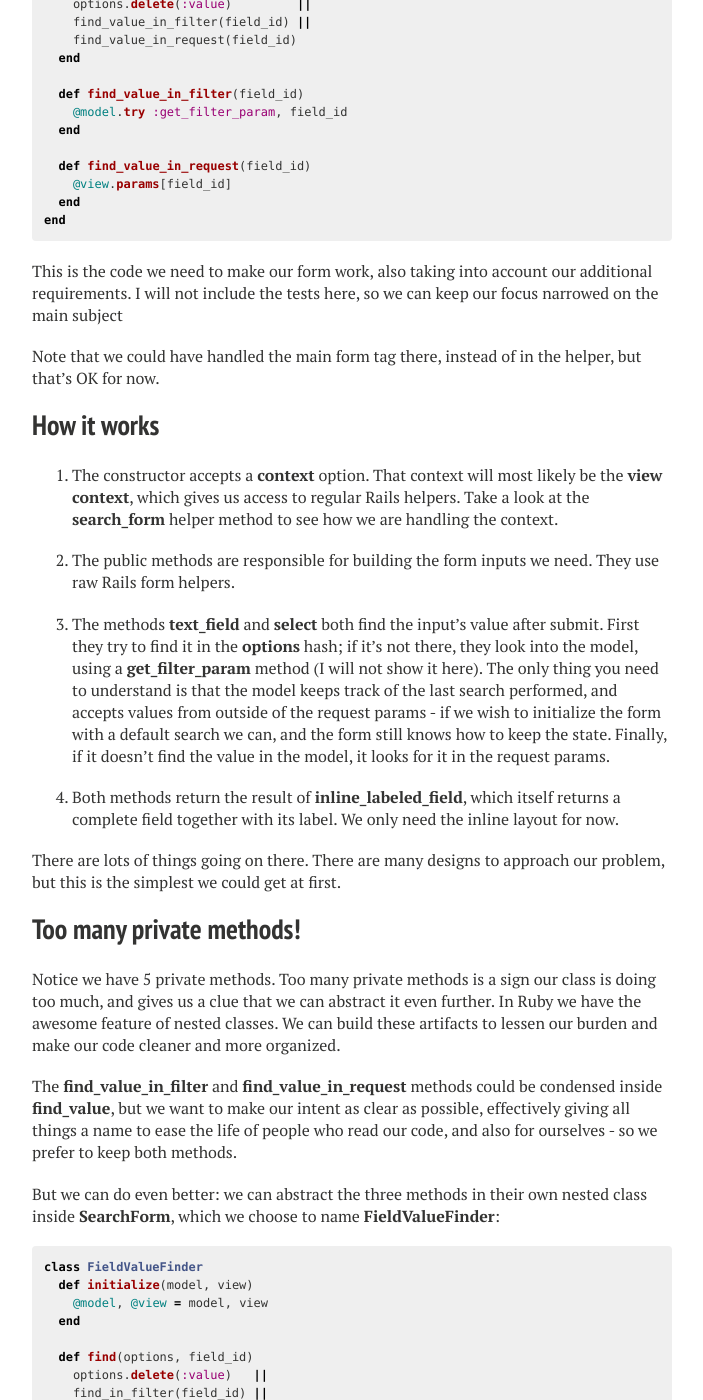
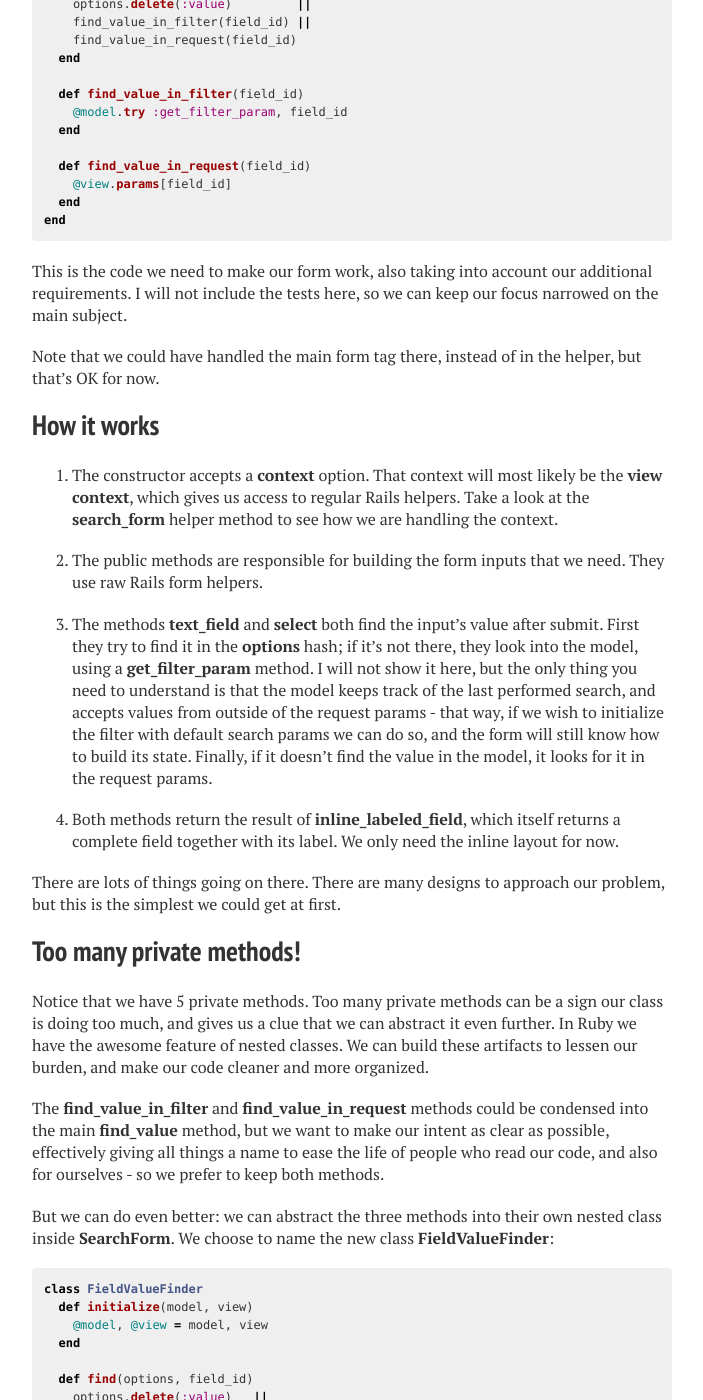
Before and after one commit to thiagoa/thiagoa.github.io, a Jekyll site: the page built from _posts/2014-11-07-too-many-private-methods.markdown, in a window 1280 px wide and 1400 px high, scrolled down 2246 px. Shown: the whole window, without its empty margins (288-991 px from the left). Built offline with Jekyll 4.4.1, drawn with Linux system fonts in a browser that asks for light colours; nearby versions of some CDN libraries; comment, search, counter and statistics services are not loaded; some of the changed text lies outside the part shown.

Commit message:
Quick revision of the last post

```diff
--- a/_posts/2014-11-07-too-many-private-methods.markdown
+++ b/_posts/2014-11-07-too-many-private-methods.markdown
@@ -28,17 +28,17 @@ My first step was to think about the form builder at a higher level. How would I
 <% end %>
 {% endhighlight %}
 
-That looks clean and good. The **by\_term** and **by\_status** parameters point to ActiveRecord scopes, related
-to the **@model** object. There is custom code in the backend responsible for securely performing searches,
-using those scopes - I will not show the code here for brevity purposes.
+That looks clean and good. The **by\_term** and **by\_status** parameters point to ActiveRecord scopes related
+to the **@model** object. There is some code in the backend responsible for securely performing searches
+using those scopes - I will not show the code here due to brevity purposes.
 
 Besides building the form fields, here are some additional requirements:
 
 - Each field must accept an **options** hash, just like the existing Rails form helpers.
-- It must automatically fill in each field value after submit, gracefully keeping up with the form state.
-- You are not required to pass a model, it is optional. The model can be used to help with building
-  the form state, but the implementation must know how to search for the input's value attribute in
-  other sources.
+- It must automatically fill in each field's value after submit, gracefully keeping up with the form state.
+- You are not required to pass a model, it is optional. The model can be used to help building
+  the current form state, but the implementation must know other sources where to search for the input's value
+  attribute.
 
 ## Coding our form builder
 
@@ -59,7 +59,7 @@ module FormHelper
 end
 {% endhighlight %}
 
-This helper method builds our input fields, wrapping them inside a form tag.
+This helper method builds the HTML for our input fields, wrapping it inside a form tag.
 As a next step we will build the *SearchForm* class:
 
 {% highlight ruby %}
@@ -128,8 +128,9 @@ class SearchForm
 end
 {% endhighlight %}
 
-This is the code we need to make our form work, also taking into account our additional requirements.
-I will not include the tests here, so we can keep our focus narrowed on the main subject
+This is the code we need to make our form work, also taking into account our
+additional requirements. I will not include the tests here, so we can keep our focus
+narrowed on the main subject.
 
 Note that we could have handled the main form tag there, instead of in the helper, but
 that's OK for now.
@@ -140,16 +141,16 @@ that's OK for now.
    which gives us access to regular Rails helpers. Take a look at the **search\_form** helper method
    to see how we are handling the context.
 
-2. The public methods are responsible for building the form inputs we need. They use raw Rails
+2. The public methods are responsible for building the form inputs that we need. They use raw Rails
    form helpers.
 
 3. The methods **text_field** and **select** both find the input's value after submit. First
    they try to find it in the **options** hash; if it's not there, they look into the
-   model, using a **get_filter_param** method (I will not show it here).
-   The only thing you need to understand is that the model keeps track of the last search performed,
-   and accepts values from outside of the request params - if we wish to initialize the form with a default
-   search we can, and the form still knows how to keep the state. Finally, if it doesn't find the value
-   in the model, it looks for it in the request params.
+   model, using a **get_filter_param** method. I will not show it here, but the only thing you need
+   to understand is that the model keeps track of the last performed search, and accepts values
+   from outside of the request params - that way, if we wish to initialize the filter with default
+   search params we can do so, and the form will still know how to build its state. Finally,
+   if it doesn't find the value in the model, it looks for it in the request params.
 
 4. Both methods return the result of **inline\_labeled\_field**, which itself returns a complete field together
    with its label. We only need the inline layout for now.
@@ -159,17 +160,17 @@ simplest we could get at first.
 
 ## Too many private methods!
 
-Notice we have 5 private methods. Too many private methods is a sign our class is doing too much, and
+Notice that we have 5 private methods. Too many private methods can be a sign our class is doing too much, and
 gives us a clue that we can abstract it even further. In Ruby we have the awesome feature of nested
-classes. We can build these artifacts to lessen our burden and make our code cleaner and more organized.
+classes. We can build these artifacts to lessen our burden, and make our code cleaner and more organized.
 
-The **find\_value\_in\_filter** and **find\_value\_in\_request** methods could be condensed inside
-**find\_value**, but we want to make our intent as clear as possible, effectively giving all
+The **find\_value\_in\_filter** and **find\_value\_in\_request** methods could be condensed into the
+main **find\_value** method, but we want to make our intent as clear as possible, effectively giving all
 things a name to ease the life of people who read our code, and also for ourselves - so we prefer to keep
 both methods.
 
-But we can do even better: we can abstract the three methods in their own nested class inside
-**SearchForm**, which we choose to name **FieldValueFinder**:
+But we can do even better: we can abstract the three methods into their own nested class inside
+**SearchForm**. We choose to name the new class **FieldValueFinder**:
 
 {% highlight ruby %}
 class FieldValueFinder
@@ -198,7 +199,7 @@ end
 This class' responsibility is narrow and focused. We can easily understand what it does in its context,
 and its dependencies are clear and explicit. It makes our **SearchForm** class easier to reason about, and
 more compliant, although not completely, with the single responsibility principle (SRP). This is the
-final **SearchForm** class, for now:
+final **SearchForm** class for now:
 
 {% highlight ruby %}
 class SearchForm
@@ -276,6 +277,11 @@ class SearchForm
 end
 {% endhighlight %}
 
+A quick note about nested classes: although this one is inside the private section of
+our main class, that private declaration doesn't have any effect with classes. Anyway, we
+are signaling that the child class is private, and clients can't rely on its API.
+We can also mark the class with *:nodoc:*, to make our intent even clearer.
+
 ## Wrapup
 
 Our class is now ready to grow, and is less of a monolithic monster. Although it is a bit longer,
```
Also changed, not shown: other parts of _posts/2014-11-07-too-many-private-methods.markdown (+6 -6 lines).
